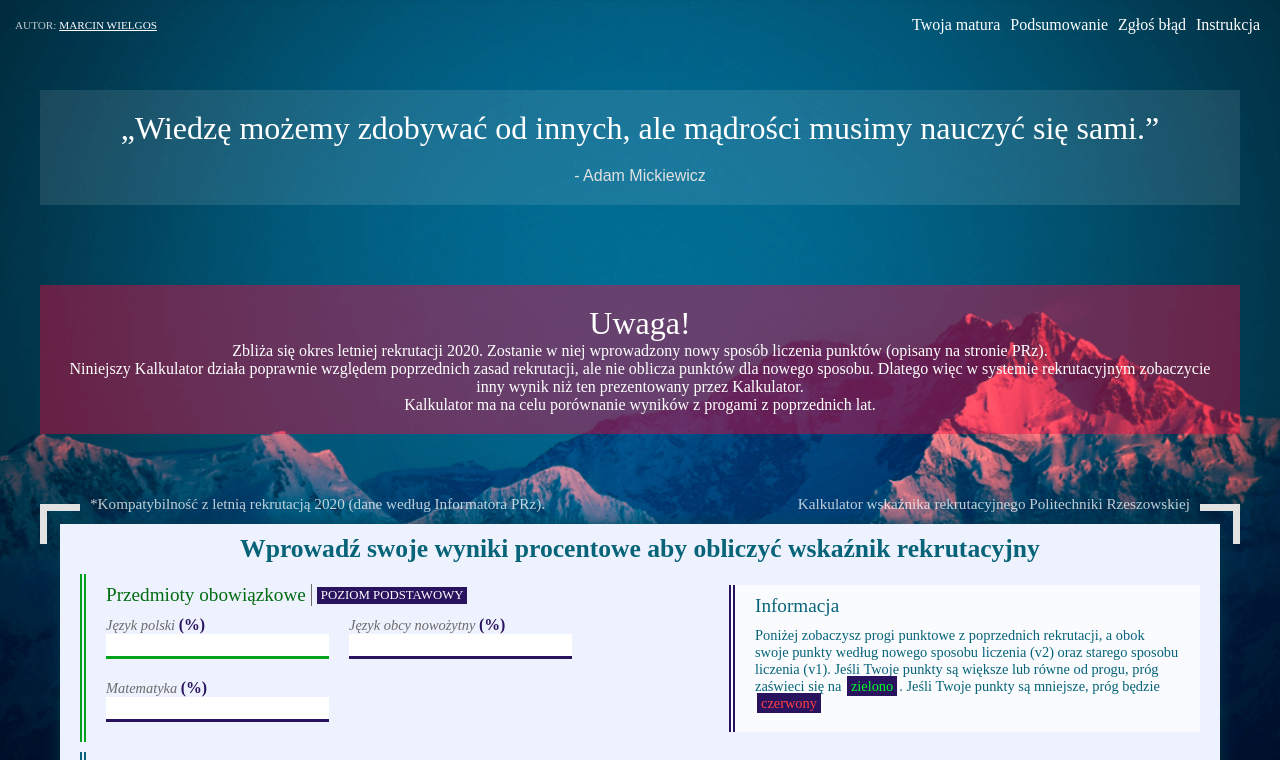
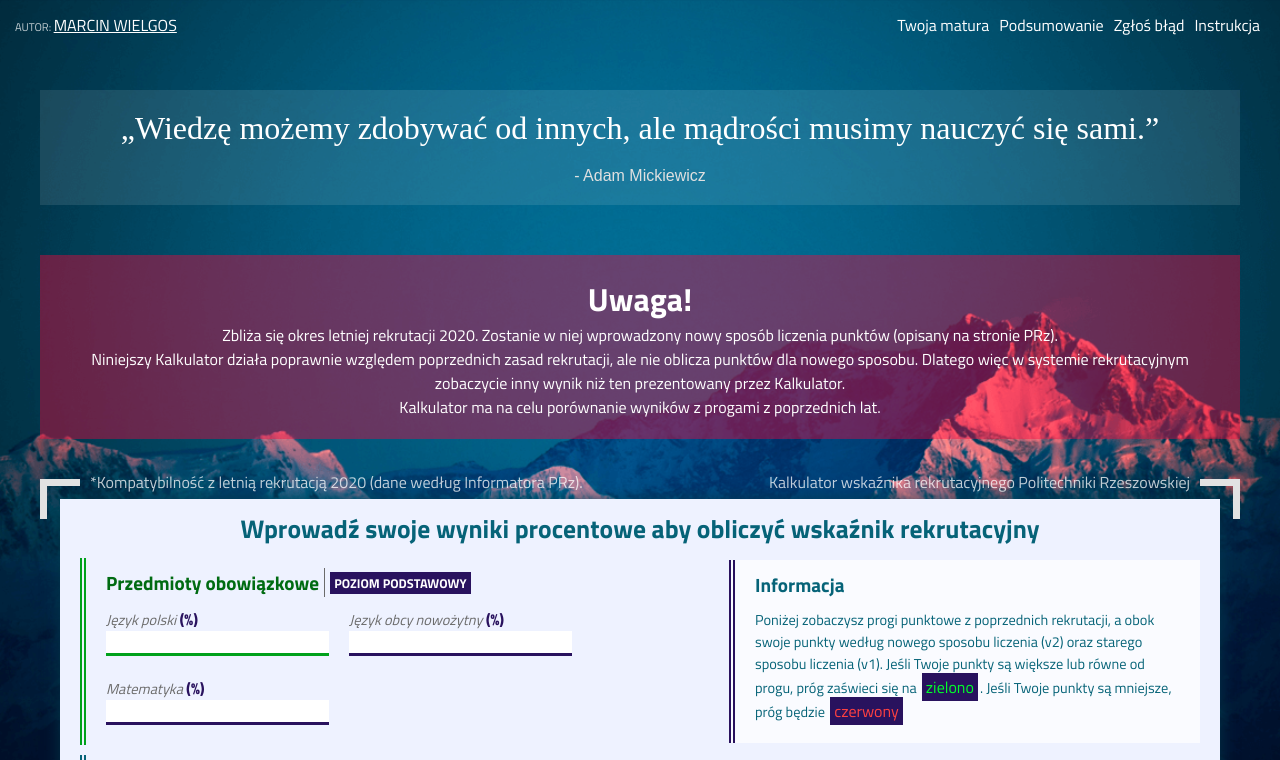
Before and after one commit to mwvabes/studies-calculator-improved, a React (Create React App) app: page / in a window 1280 px wide. Shown: the top 760 px of the page. Built offline with nearby package versions, Linux system fonts and the light colour scheme; a web font is replaced by a local one.

Commit message:
Update margins

```diff
--- a/src/styles/global.css
+++ b/src/styles/global.css
@@ -168,7 +168,7 @@ strong {
   text-align: center;
   width: 100%;
   max-width: 1200px;
-  margin: 40px;
+  margin: 10px 40px;
 }
 
 .BigWarning h1 {
--- a/src/styles/global.scss
+++ b/src/styles/global.scss
@@ -157,7 +157,7 @@ strong {
   text-align: center;
   width: 100%;
   max-width: $maxWidth;
-  margin: 40px;
+  margin: 10px 40px;
 }
 
 .BigWarning h1 {
--- a/src/styles/reset.css
+++ b/src/styles/reset.css
@@ -20,7 +20,6 @@ time, mark, audio, video {
 	padding: 0;
 	border: 0;
 	font-size: 1rem;
-	font: inherit;
   vertical-align: baseline;
   box-sizing: border-box;
 }
```
Also changed, not shown: 1 other file (tests, documents, lock files or other folders).
